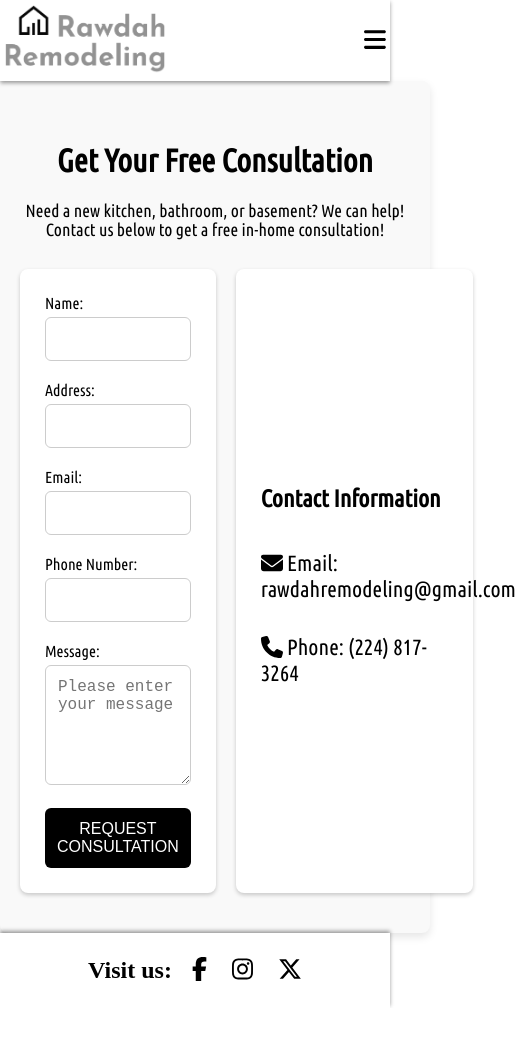
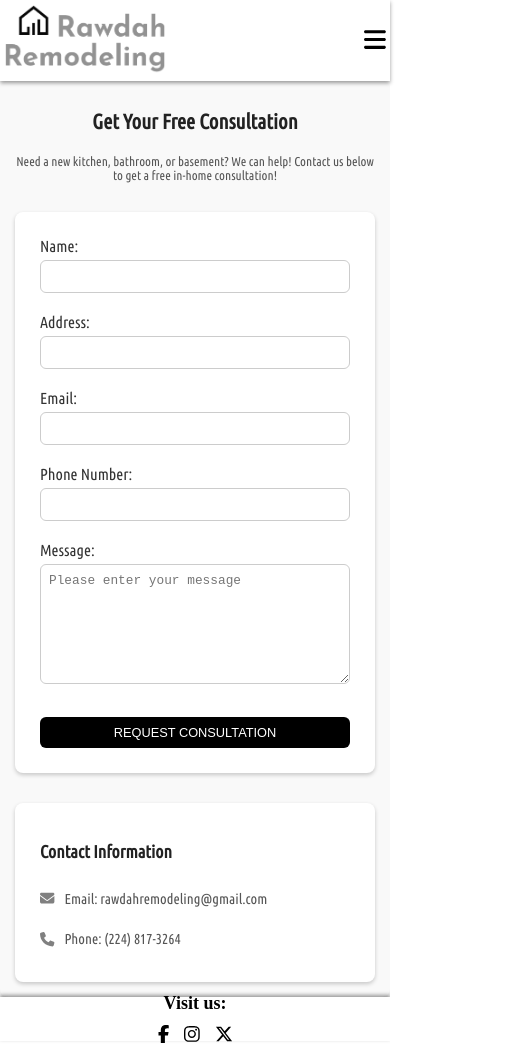
Before and after one commit to Mchabouni10/remo_project, a React (Create React App) app: page /Contact in a window 390 px wide. Shown: the whole page, 516 px wide, since content can reach past the window. Before the commit the page ends 1008 px from the top, so only its background shows below. Built offline with nearby package versions, Linux system fonts and the light colour scheme.

Commit message:
more commit

```diff
--- a/public/index.html
+++ b/public/index.html
@@ -3,7 +3,7 @@
   <head>
     <meta charset="utf-8" />
     <link rel="icon" href="%PUBLIC_URL%/favicon.ico" />
-    <meta name="viewport" content="width=device-width, initial-scale=1" />
+    <meta name="viewport" content="width=device-width, initial-scale=1.0" />
     <meta name="theme-color" content="#000000" />
     <meta
       name="description"
--- a/src/components/Contact/Contact.css
+++ b/src/components/Contact/Contact.css
@@ -8,16 +8,22 @@
   background-color: #f9f9f9;
   border-radius: 8px;
   box-shadow: 0 4px 8px rgba(0, 0, 0, 0.1);
+  box-sizing: border-box; /* Ensure padding is included in width/height */
 }
 
 /* Heading style */
 .contact-heading {
   text-align: center;
+  font-size: 2rem; /* Adjusted font size */
+  margin-bottom: 20px;
+  color: #222;
 }
 
 .contact-description {
   text-align: center;
   font-size: 1.1rem;
+  color: #555;
+  margin-bottom: 30px;
 }
 
 /* Container for form and contact information */
@@ -26,6 +32,7 @@
   justify-content: space-between;
   margin-top: 30px;
   gap: 20px; /* Added gap for better spacing */
+  box-sizing: border-box; /* Ensure padding is included in width/height */
 }
 
 /* Form container */
@@ -35,6 +42,7 @@
   padding: 25px; /* Increased padding for more space */
   background-color: #fff;
   border-radius: 8px;
+  box-sizing: border-box; /* Ensure padding is included in width/height */
 }
 
 form {
@@ -45,6 +53,7 @@ form {
 label {
   margin-bottom: 10px;
   font-weight: 500;
+  color: #333;
 }
 
 /* Input fields */
@@ -76,6 +85,7 @@ button {
   border-radius: 6px;
   font-size: 1rem;
   transition: background-color 0.3s ease;
+  margin-top: 10px; /* Added margin for better spacing */
 }
 
 button:hover {
@@ -86,6 +96,7 @@ button:hover {
 .error {
   color: red;
   font-size: 0.9rem;
+  margin-top: 5px;
 }
 
 /* Form status message */
@@ -93,6 +104,7 @@ button:hover {
   text-align: center;
   font-size: 1.1rem;
   margin-bottom: 15px;
+  color: #555;
 }
 
 /* Contact information container */
@@ -104,27 +116,149 @@ button:hover {
   border-radius: 8px;
   display: flex;
   flex-direction: column;
-  justify-content: center;
+  box-sizing: border-box; /* Ensure padding is included in width/height */
 }
 
 .contact-info-heading {
   margin-bottom: 15px;
-  font-size: 24px;
+  font-size: 1.5rem; /* Adjusted font size */
+  color: #222;
 }
 
 .contact-info-text {
-  font-size: 22px;
+  font-size: 1.1rem; /* Adjusted font size */
   margin-bottom: 10px;
+  color: #555;
+  display: flex;
+  align-items: center;
+  gap: 10px; /* Added gap between icon and text */
 }
 
-/* Consent checkbox container */
-.consent-container {
+/* Popup message styling */
+.popup-message {
+  position: fixed;
+  top: 20px;
+  right: 20px;
+  padding: 15px 20px;
+  border-radius: 6px;
+  font-size: 1rem;
   display: flex;
   align-items: center;
-  gap: 10px; /* Added spacing between checkbox and text */
+  gap: 10px;
+  z-index: 1000;
+  animation: slideIn 0.5s ease-out;
 }
 
-.consent-container input[type="checkbox"] {
-  margin: 0;
-  transform: scale(1.2); /* Make checkbox slightly larger */
+.popup-message.success {
+  background-color: #d4edda;
+  color: #155724;
+  border: 1px solid #c3e6cb;
 }
+
+.popup-message.error {
+  background-color: #f8d7da;
+  color: #721c24;
+  border: 1px solid #f5c6cb;
+}
+
+.popup-icon {
+  font-size: 1.2rem;
+}
+
+/* Animation for popup */
+@keyframes slideIn {
+  from {
+    transform: translateX(100%);
+  }
+  to {
+    transform: translateX(0);
+  }
+}
+
+/* Responsive adjustments */
+@media (max-width: 1024px) {
+  .contact-content {
+    flex-direction: column; /* Stack form and contact info vertically */
+    gap: 30px; /* Increased gap for better spacing */
+  }
+
+  .contact-form,
+  .contact-info {
+    width: 100%; /* Full width for smaller screens */
+  }
+
+  .contact-heading {
+    font-size: 1.8rem; /* Adjusted font size */
+  }
+
+  .contact-description {
+    font-size: 1rem; /* Adjusted font size */
+  }
+}
+
+@media (max-width: 768px) {
+  .contact-form-container {
+    padding: 20px; /* Reduced padding for smaller screens */
+    min-height: auto; /* Remove fixed min-height */
+  }
+
+  .contact-heading {
+    font-size: 1.5rem; /* Adjusted font size */
+  }
+
+  .contact-description {
+    font-size: 0.9rem; /* Adjusted font size */
+  }
+
+  .contact-info-heading {
+    font-size: 1.3rem; /* Adjusted font size */
+  }
+
+  .contact-info-text {
+    font-size: 1rem; /* Adjusted font size */
+  }
+
+  input,
+  textarea {
+    padding: 10px; /* Reduced padding for smaller screens */
+    font-size: 0.9rem; /* Adjusted font size */
+  }
+
+  button {
+    padding: 10px; /* Reduced padding for smaller screens */
+    font-size: 0.9rem; /* Adjusted font size */
+  }
+}
+
+@media (max-width: 480px) {
+  .contact-form-container {
+    padding: 15px; /* Further reduced padding for mobile */
+  }
+
+  .contact-heading {
+    font-size: 1.3rem; /* Adjusted font size */
+  }
+
+  .contact-description {
+    font-size: 0.8rem; /* Adjusted font size */
+  }
+
+  .contact-info-heading {
+    font-size: 1.1rem; /* Adjusted font size */
+  }
+
+  .contact-info-text {
+    font-size: 0.9rem; /* Adjusted font size */
+  }
+
+  input,
+  textarea {
+    padding: 8px; /* Further reduced padding for mobile */
+    font-size: 0.8rem; /* Adjusted font size */
+  }
+
+  button {
+    padding: 8px; /* Further reduced padding for mobile */
+    font-size: 0.8rem; /* Adjusted font size */
+  }
+}
--- a/src/components/Contact/Contact.jsx
+++ b/src/components/Contact/Contact.jsx
@@ -140,10 +140,10 @@ const Contact = () => {
         <div className="contact-info">
           <h2 className="contact-info-heading">Contact Information</h2>
           <p className="contact-info-text">
-            <FontAwesomeIcon icon={faEnvelope} style={{ color: 'black' }} /> Email: rawdahremodeling@gmail.com
+            <FontAwesomeIcon icon={faEnvelope} style={{ color: 'grey' }} /> Email: rawdahremodeling@gmail.com
           </p>
           <p className="contact-info-text">
-            <FontAwesomeIcon icon={faPhone} style={{ color: 'black' }} /> Phone: (224) 817-3264
+            <FontAwesomeIcon icon={faPhone} style={{ color: 'grey' }} /> Phone: (224) 817-3264
           </p>
         </div>
       </div>
--- a/src/components/EstimateForm/EstimateForm.css
+++ b/src/components/EstimateForm/EstimateForm.css
@@ -14,43 +14,54 @@
 
 .modal-content {
   background-color: #fff;
-    padding: 2%;
+  padding: 20px; /* Use fixed padding instead of percentages */
   border-radius: 5px;
-    width: 100%;
-    max-width: 450px; /* Reduce width slightly */
-    max-height: 80vh; /* Reduce height */
-    overflow-y: auto; /* Enable scrolling if needed */
+  width: 90%; /* Adjust width to be responsive */
+  max-width: 400px; /* Reduce max-width for smaller screens */
+  max-height: 70vh; /* Reduce max-height */
+  overflow-y: auto; /* Enable scrolling if content overflows */
+  position: relative; /* Ensure close button is positioned correctly */
 }
 
-
 .close-button {
-    float: right;
+  position: absolute;
+  top: 10px;
+  right: 10px;
   font-size: 1.5rem;
   cursor: pointer;
+  background: none;
+  border: none;
+  color: #333;
+}
+
+.close-button:hover {
+  color: #000;
 }
 
 form {
   display: flex;
   flex-direction: column;
-
 }
 
 label {
   margin-bottom: 10px;
-
+  font-weight: bold;
 }
 
+input,
 textarea {
   width: 100%;
-    height: 80px; /* Reduced height */
   padding: 8px;
   margin-top: 5px;
   margin-bottom: 15px;
   border: 1px solid #ccc;
   border-radius: 4px;
-    resize: vertical; /* Allows users to expand if needed */
+  resize: vertical; /* Allows users to expand textarea if needed */
 }
 
+textarea {
+  height: 80px; /* Reduced height */
+}
 
 button {
   background-color: black;
@@ -77,4 +88,38 @@
 .estimate-heading {
   text-align: center;
   margin-bottom: 20px;
+  font-size: 1.5rem;
 }
+
+/* Media Queries for Responsiveness */
+@media (max-width: 768px) {
+  .modal-content {
+    width: 95%; /* Increase width for smaller screens */
+    max-width: 350px; /* Reduce max-width further */
+    padding: 15px; /* Reduce padding for smaller screens */
+  }
+
+  .estimate-heading {
+    font-size: 1.3rem; /* Reduce heading size for smaller screens */
+  }
+
+  textarea {
+    height: 70px; /* Further reduce textarea height */
+  }
+}
+
+@media (max-width: 480px) {
+  .modal-content {
+    width: 100%; /* Full width on very small screens */
+    max-width: 300px; /* Reduce max-width further */
+    padding: 10px; /* Reduce padding for very small screens */
+  }
+
+  .estimate-heading {
+    font-size: 1.2rem; /* Further reduce heading size */
+  }
+
+  textarea {
+    height: 60px; /* Further reduce textarea height */
+  }
+}
--- a/src/components/Footer/Footer.css
+++ b/src/components/Footer/Footer.css
@@ -1,3 +1,4 @@
+/* Footer.css */
 .footer {
     display: flex;
     justify-content: center;
@@ -5,19 +6,24 @@
     width: 100%;
     background-color: white;
     box-shadow: 0 -2px 4px rgba(0, 0, 0, 0.4);
+    padding: 10px 0;
+    height: 4vh;
   }
 
   .footer-content {
     display: flex;
     align-items: center; /* Align items in the same row */
     gap: 20px; /* Space between "Visit us:" and the icons */
+    flex-wrap: wrap; /* Allow wrapping on smaller screens */
+    justify-content: center; /* Center content on smaller screens */
   }
 
   .footer-text {
     font-family: "Dancing Script", cursive;
-    font-size: 24px;
+    font-size: 24px; /* Default font size */
     font-weight: bold;
     color: black;
+    margin: 0; /* Remove default margin */
   }
 
   /* Import Google Font */
@@ -26,9 +32,49 @@
   .social-icons {
     display: flex;
     gap: 25px; /* Increase spacing between icons */
-    font-size: 24px;
+    font-size: 24px; /* Default icon size */
   }
 
   .social-icons svg {
     color: black;
   }
+
+  /* Media Queries for Responsiveness */
+  @media (max-width: 768px) {
+    .footer {
+      padding: 8px 0; /* Reduce padding for smaller screens */
+    }
+
+    .footer-content {
+      gap: 15px; /* Reduce gap between items */
+    }
+
+    .footer-text {
+      font-size: 20px; /* Reduce font size for smaller screens */
+    }
+
+    .social-icons {
+      gap: 20px; /* Reduce gap between icons */
+      font-size: 20px; /* Reduce icon size */
+    }
+  }
+
+  @media (max-width: 480px) {
+    .footer {
+      padding: 5px 0; /* Further reduce padding for mobile screens */
+    }
+
+    .footer-content {
+      gap: 10px; /* Further reduce gap between items */
+      flex-direction: column; /* Stack items vertically on very small screens */
+    }
+
+    .footer-text {
+      font-size: 18px; /* Further reduce font size for mobile screens */
+    }
+
+    .social-icons {
+      gap: 15px; /* Further reduce gap between icons */
+      font-size: 18px; /* Further reduce icon size */
+    }
+  }
--- a/src/components/Services/Services.css
+++ b/src/components/Services/Services.css
@@ -106,3 +106,24 @@
         max-height: 200px; /* Smaller height for mobile */
     }
 }
+
+.service-summary ul {
+    list-style: none;
+    padding: 0;
+    display: flex;
+    justify-content: center; /* Centers items horizontally */
+    gap: 20px; /* Adds spacing between items */
+  }
+
+  .service-summary li {
+    cursor: pointer;
+    padding: 10px 15px;
+    background-color: #555;
+    color: white;
+    border-radius: 5px;
+    transition: background 0.3s;
+  }
+
+  .service-summary li:hover {
+    background-color: black;
+  }
```
Also changed, not shown: src/components/About/About.css (+57 -9 lines), src/components/HomePage/HomePage.css (+89 -24 lines), src/components/Services/Services.jsx (+28 -6 lines), src/components/HomePage/HomePage.jsx (line endings or trailing spaces). Lines whose indentation alone changed are shown as unchanged.
